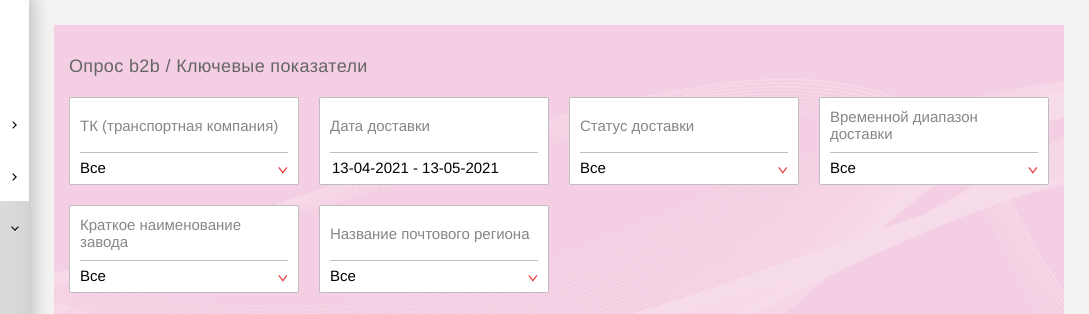
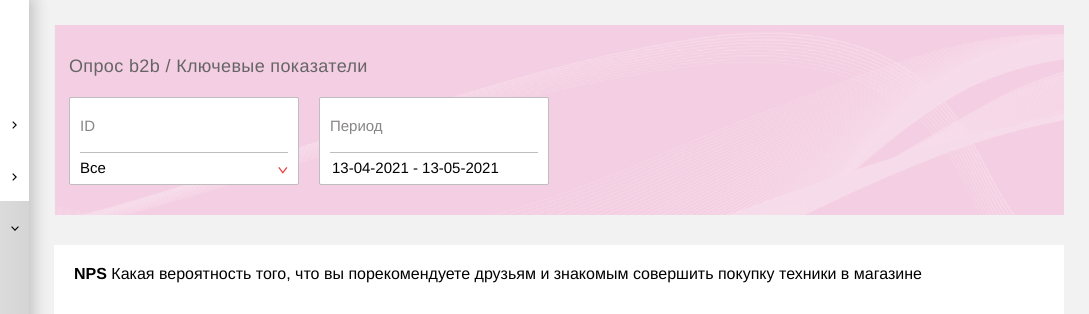
Before and after one commit to YuliaPol/reStoreAdmin, a plain HTML site: page b2b-chart.html in a window 1280 px wide. Shown: the top 314 px of the page, 191-1280 px from the left. Drawn offline with nearby package versions, Linux system fonts and the light colour scheme.

Commit message:
change filters

```diff
--- a/b2b-chart.html
+++ b/b2b-chart.html
@@ -124,14 +124,15 @@
                     </div>
                     <form action="#" method="get" data-pjax="1">
                         <div class="filter-wrapper">
+
                             <!-- блок выбора расположения -->
                             <div class="box">
-                                <h6 class="f-name-height">ТК (транспортная компания) </h6>
+                                <h6 class="f-name-height">ID </h6>
                                 <div class="form-group">
                                     <select class="form-control">
                                         <option value="">Все</option>
-                                        <option value="1">Самовывоз</option>
-                                        <option value="2">Самовывоз</option>
+                                        <option value="1">ID 1</option>
+                                        <option value="2">ID 2</option>
                                     </select>
 
                                     <div class="help-block"></div>
@@ -139,65 +140,13 @@
                             </div>
                             <!-- блок выбора даты -->
                             <div class="box box-date">
-                                <h6 class="f-name-height">Дата доставки</h6>
+                                <h6 class="f-name-height">Период</h6>
                                 <div class="form-group">
                                     <input type="text" class="form-control" value="13-04-2021 - 13-05-2021">
                                     <div class="help-block"></div>
                                 </div>
                             </div>
 
-                            <!-- блок выбора расположения -->
-                            <div class="box">
-                                <h6 class="f-name-height">Статус доставки </h6>
-                                <div class="form-group">
-                                    <select class="form-control">
-                                        <option value="">Все</option>
-                                        <option value="1">Самовывоз</option>
-                                        <option value="2">Самовывоз</option>
-                                    </select>
-
-                                    <div class="help-block"></div>
-                                </div>
-                            </div>
-                            <!-- блок выбора расположения -->
-                            <div class="box">
-                                <h6 class="f-name-height">Временной диапазон доставки </h6>
-                                <div class="form-group">
-                                    <select class="form-control">
-                                        <option value="">Все</option>
-                                        <option value="1">диапазон</option>
-                                        <option value="2">диапазон</option>
-                                    </select>
-
-                                    <div class="help-block"></div>
-                                </div>
-                            </div>
-                            <!-- блок выбора расположения -->
-                            <div class="box">
-                                <h6 class="f-name-height">Краткое наименование завода </h6>
-                                <div class="form-group">
-                                    <select class="form-control">
-                                        <option value="">Все</option>
-                                        <option value="1">наименование завода</option>
-                                        <option value="2">наименование завода</option>
-                                    </select>
-
-                                    <div class="help-block"></div>
-                                </div>
-                            </div>
-                            <!-- блок выбора расположения -->
-                            <div class="box">
-                                <h6 class="f-name-height">Название почтового региона </h6>
-                                <div class="form-group">
-                                    <select class="form-control">
-                                        <option value="">Все</option>
-                                        <option value="1">Название</option>
-                                        <option value="2">Название</option>
-                                    </select>
-
-                                    <div class="help-block"></div>
-                                </div>
-                            </div>
                             <input type="hidden" value="" />
                         </div>
                     </form>
```
Also changed, not shown: ASC-chart.html (+10 -36 lines).
